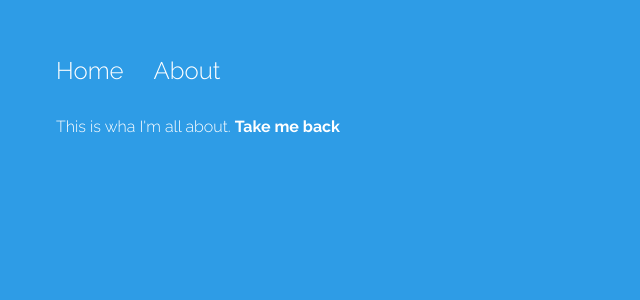
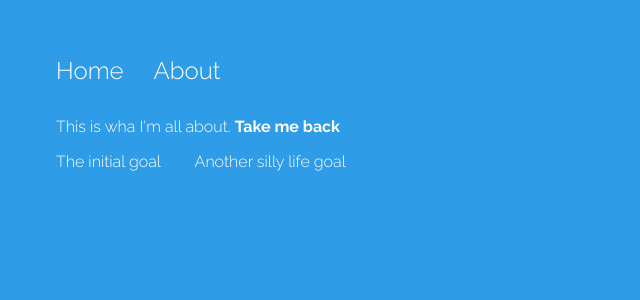
Before and after one commit to JesusTafolla/ng5-web, an Angular app: page /about/48 in a window 1280 px wide. Shown: the top 300 px of the page, without its empty margins (0-640 px from the left). Built offline with nearby package versions, Linux system fonts and the light colour scheme.

Commit message:
Services created

```diff
--- a/src/app/about/about.component.html
+++ b/src/app/about/about.component.html
@@ -1,3 +1,9 @@
 <p>
     This is wha I'm all about. <a href="" (click)="sendmeHome()"><strong>Take me back</strong></a>
 </p>
+
+<ul>
+    <li *ngFor="let goal of goals">
+        {{ goal }}
+    </li>
+</ul>
--- a/src/app/about/about.component.ts
+++ b/src/app/about/about.component.ts
@@ -1,6 +1,7 @@
 import { Component, OnInit } from '@angular/core';
 import { ActivatedRoute } from '@angular/router';
 import { Router } from '@angular/router';
+import { DataService } from '../data.service';
 
 @Component({
   selector: 'app-about',
@@ -9,11 +10,14 @@ import { Router } from '@angular/router';
 })
 export class AboutComponent implements OnInit {
 
-  constructor( private route: ActivatedRoute, private router:Router) {
+goals:any;
+
+  constructor( private route: ActivatedRoute, private router:Router, private _data:DataService) {
     this.route.params.subscribe(res => console.log(res.id));
    }
 
   ngOnInit(): void {
+    this._data.goal.subscribe((res: string[]) => this.goals=res);
   }
 
   sendmeHome(){
--- a/src/app/app.module.ts
+++ b/src/app/app.module.ts
@@ -1,6 +1,7 @@
 import { NgModule } from '@angular/core';
 import { BrowserModule } from '@angular/platform-browser';
 
+import { DataService } from './data.service';
 import { BrowserAnimationsModule } from '@angular/platform-browser/animations';
 import { FormsModule } from '@angular/forms';
 import { AppRoutingModule } from './app-routing.module';
@@ -20,7 +21,7 @@ import { AboutComponent } from './about/about.component';
     FormsModule,
     BrowserAnimationsModule
   ],
-  providers: [],
+  providers: [DataService],
   bootstrap: [AppComponent]
 })
 export class AppModule { }
--- a/src/app/data.service.ts
+++ b/src/app/data.service.ts
@@ -1,5 +1,5 @@
 import { Injectable } from '@angular/core';
-import { BehaviorSubject } from 'rxjs/BehaviorSubject';
+import { BehaviorSubject } from 'rxjs';
 
 @Injectable({
   providedIn: 'root'
@@ -7,10 +7,11 @@ import { BehaviorSubject } from 'rxjs/BehaviorSubject';
 export class DataService {
 
   private goals = new BehaviorSubject<any>(['The initial goal','Another silly life goal'])
+  goal=this.goals.asObservable();
 
   constructor() { }
 
-  changeGoal(goal){
+  changeGoal(goal: any){
     this.goals.next(goal);
   }
 }
--- a/src/app/home/home.component.ts
+++ b/src/app/home/home.component.ts
@@ -1,5 +1,6 @@
 import { Component, OnInit } from '@angular/core';
 import { trigger,style,transition,animate,keyframes,query,stagger } from '@angular/animations';
+import { DataService } from '../data.service';
 
 
 @Component({
@@ -37,16 +38,19 @@ export class HomeComponent implements OnInit {
   goalText: string ='My first life goal';
   goals:string[] =[];
 
-  constructor() { }
+  constructor(private _data:DataService) { }
 
   ngOnInit(): void {
+    this._data.goal.subscribe((res: string[]) => this.goals=res);
     this.itemCount=this.goals.length;
+    this._data.changeGoal(this.goals);
   }
 
   addItem(){
     this.goals.push(this.goalText);
     this.goalText='';
     this.itemCount=this.goals.length;
+    this._data.changeGoal(this.goals);
   }
 
 
```
